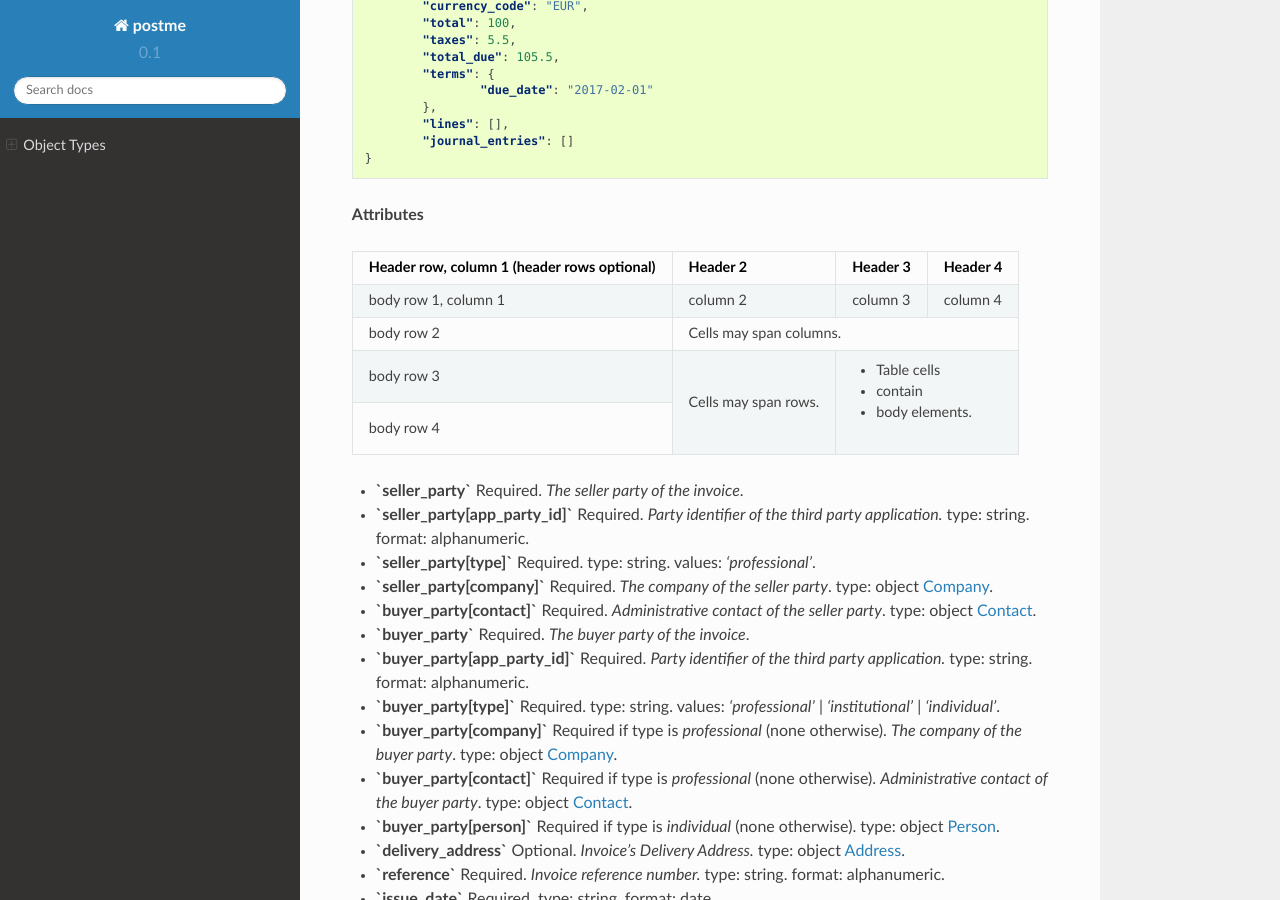
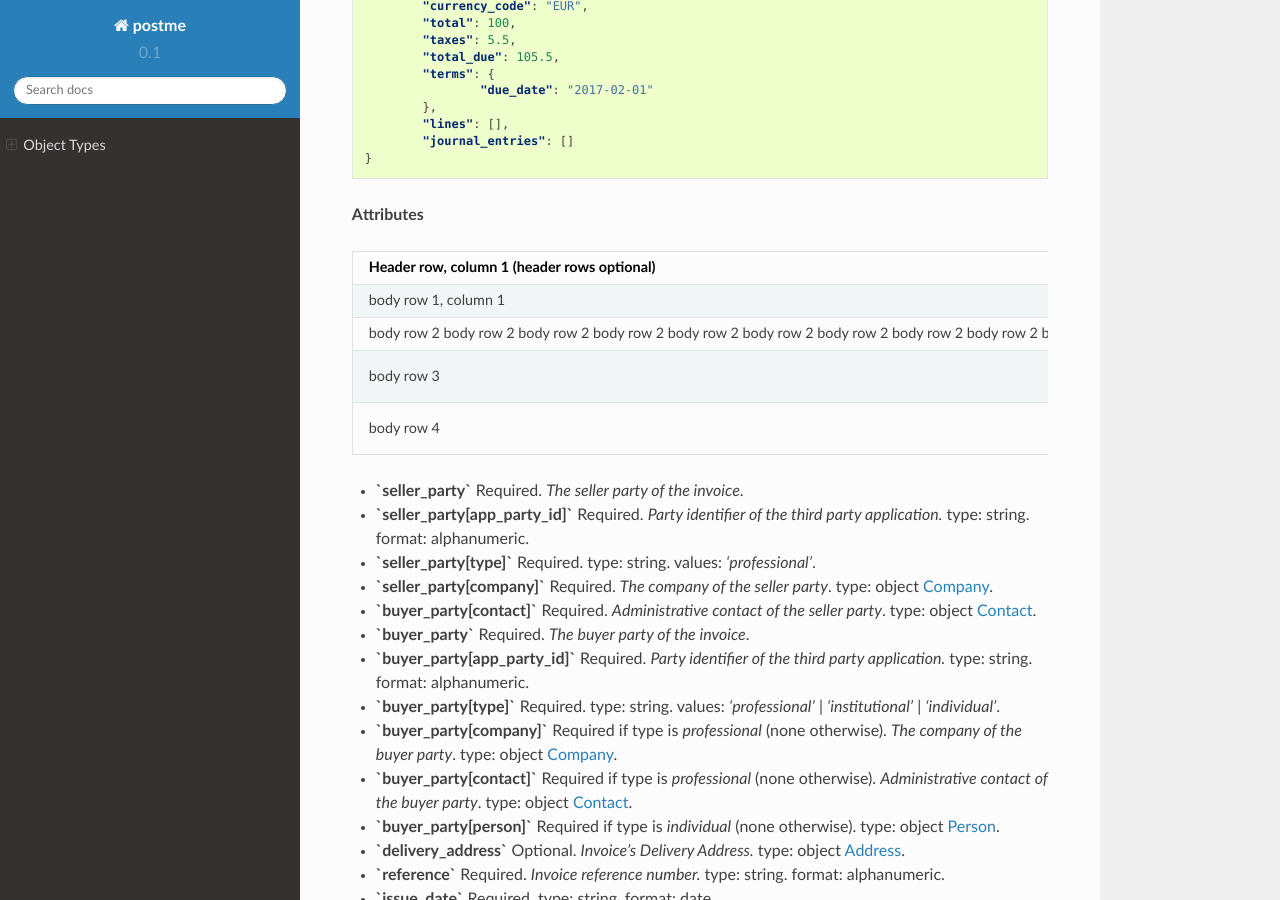
Before and after one commit to birdydigital/postme-docs, a Sphinx documentation site: the page built from docs/object-types.rst, in a window 1280 px wide and 900 px high, scrolled down 2166 px. Built offline with Sphinx 7.4.7 and the Read the Docs theme 2.0.0, drawn with Linux system fonts in a browser that asks for light colours.

Commit message:
test table

```diff
--- a/docs/object-types.rst
+++ b/docs/object-types.rst
@@ -131,6 +131,30 @@
 +========================+============+==========+========================================+
 | body row 1, column 1   | column 2   | column 3 |                               column 4 |
 +------------------------+------------+----------+----------------------------------------+
+| body row 2             | Cells may span columns.                                        |
+| body row 2             | Cells may span columns.                                        |
+| body row 2             | Cells may span columns.                                        |
+| body row 2             | Cells may span columns.                                        |
+| body row 2             | Cells may span columns.                                        |
+| body row 2             | Cells may span columns.                                        |
+| body row 2             | Cells may span columns.                                        |
+| body row 2             | Cells may span columns.                                        |
+| body row 2             | Cells may span columns.                                        |
+| body row 2             | Cells may span columns.                                        |
+| body row 2             | Cells may span columns.                                        |
+| body row 2             | Cells may span columns.                                        |
+| body row 2             | Cells may span columns.                                        |
+| body row 2             | Cells may span columns.                                        |
+| body row 2             | Cells may span columns.                                        |
+| body row 2             | Cells may span columns.                                        |
+| body row 2             | Cells may span columns.                                        |
+| body row 2             | Cells may span columns.                                        |
+| body row 2             | Cells may span columns.                                        |
+| body row 2             | Cells may span columns.                                        |
+| body row 2             | Cells may span columns.                                        |
+| body row 2             | Cells may span columns.                                        |
+| body row 2             | Cells may span columns.                                        |
+| body row 2             | Cells may span columns.                                        |
 | body row 2             | Cells may span columns.                                        |
 +------------------------+------------+---------------------------------------------------+
 | body row 3             | Cells may  | - Table cells                                     |
```
